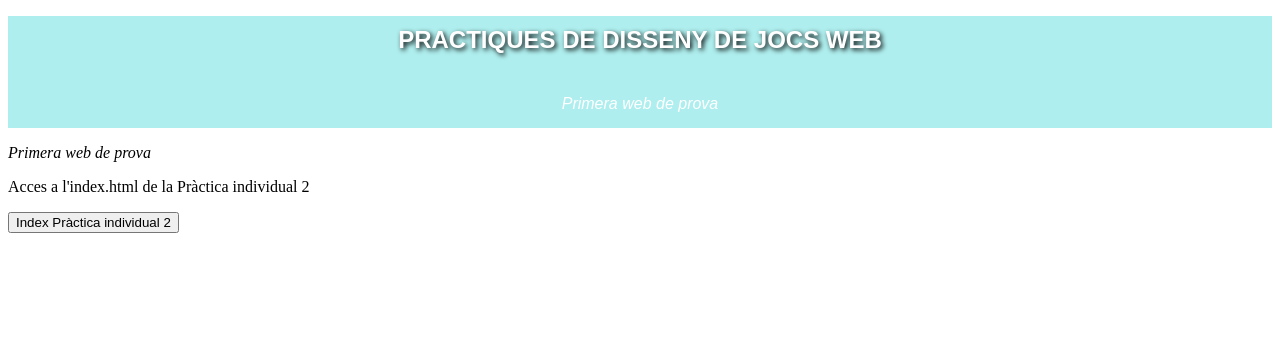
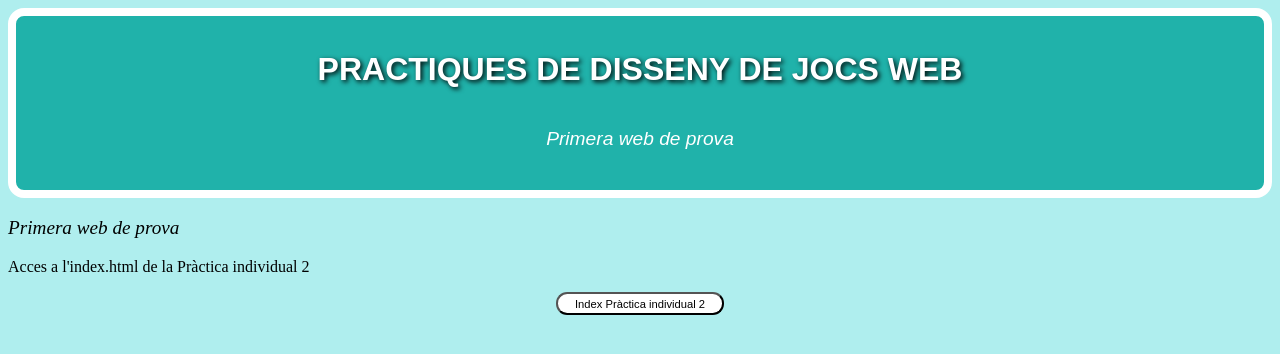
Before and after one commit to u1973232/p_individual, a plain HTML site: page index.html in a window 1280 px wide. Drawn offline with Linux system fonts and the light colour scheme.

Commit message:
Update main.css

```diff
--- a/styles/main.css
+++ b/styles/main.css
@@ -1,30 +1,55 @@
 #header {
     text-align:center;
     line-height: 3em;
-    background-color: paleturquoise;
+    background-color: lightseagreen;
     font-family: sans-serif;
     color: white;
+    padding: 0.5em 0.5em 0.5em 0.5em;
+    border: 0.5em solid white;
+    border-radius: 1em;
 }
 
 #title {
-    font-size: 1.5em;
+    font-size: 2em;
     text-shadow: 2px 2px 5px black;
 }
 
 #subtitol {
+    font-size: 1.2em;
     font-style: italic;
 }
 
-.button {
+.menu {
+    text-align:center;
+    font-weight: bold;
+    color: darkslategray;
+    font-family: serif;
+    margin: 1em;
+}
+
+hr {
+    height: 0.5em;
+    background-color: white;
+    border: 0.2em ;
+    border-radius: 1em;
+}
+
+#menu_title {
+    font-size: 1.5em;
+}
+
+button {
     display:block;
 	margin-left: auto;
 	margin-right: auto;
-	width: 300px;
-	height: 75px;
-	font-size: 16px;
-	margin-top: 10px;
+	width: 15em;
+	height: 2em;
+	font-size: 0.7em;
+	margin-top: 1em;
+    background-color: white;
+    border-radius: 1em;
 }
 
-.body {
-    background-color: ;
+body {
+    background-color: paleturquoise;
 }
```
